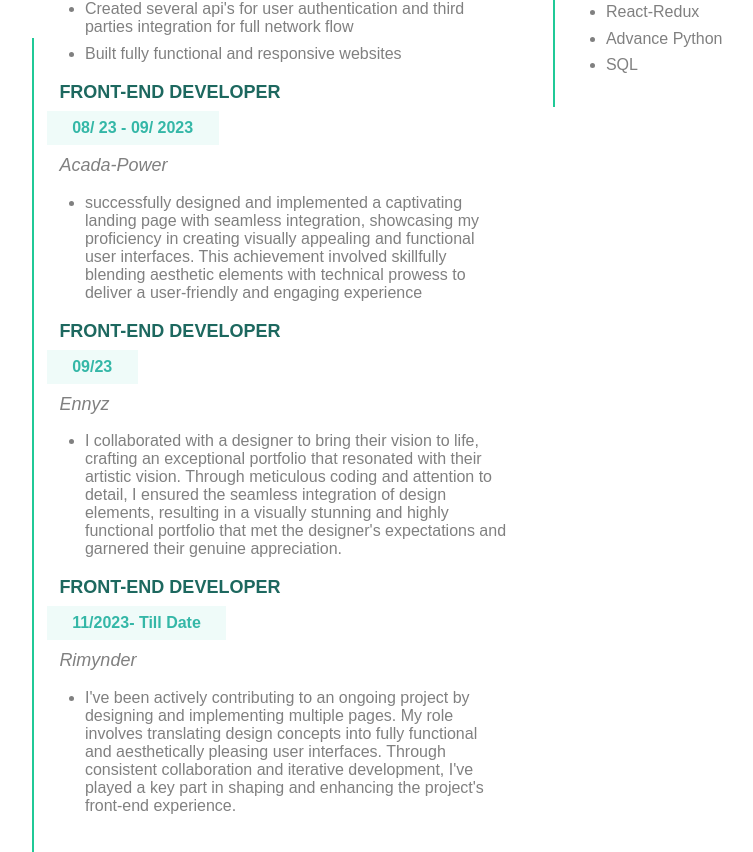
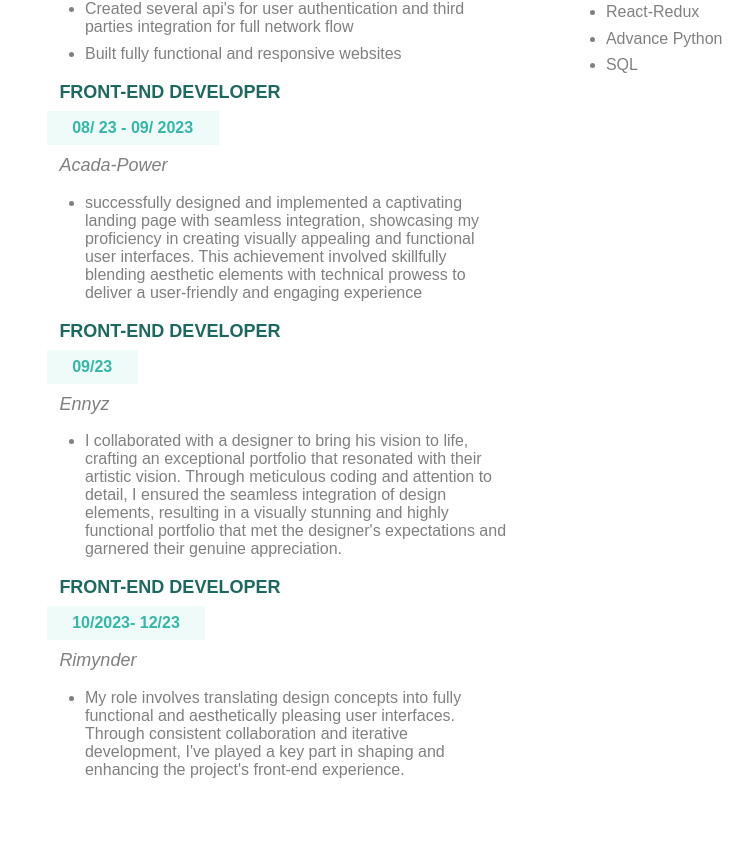
Before and after one commit to Akinyemi04/Portfolio, a React (Create React App) app: page /resume in a window 1280 px wide. Shown: the part 752-1604 px from the top of the page, without its empty margins (107-860 px from the left). Built offline with nearby package versions, Linux system fonts and the light colour scheme; a web font is replaced by a local one.

Commit message:
implementing changes

```diff
--- a/src/App.css
+++ b/src/App.css
@@ -699,6 +699,7 @@ header .icon .MuiSvgIcon-root:hover {
   position: absolute;
   left: 2vw;
   top: 18.6vh;
+  display: none;
   color: #20c997;
   font-size: x-large;
   transform: rotate(90deg) scaleX(13.5);
@@ -706,6 +707,7 @@ header .icon .MuiSvgIcon-root:hover {
 .resumex main section .circle {
   position: absolute;
   left: 2vw;
+  display: none;
   top: 1vh;
   color: #20c997;
   transform: scale(1.13);
--- a/src/App.scss
+++ b/src/App.scss
@@ -722,6 +722,7 @@ header {
         position: absolute;
         left: 2vw;
         top: 18.6vh;
+        display: none;
         color: #20c997;
         font-size: x-large;
         transform: rotate(90deg) scaleX(13.5);
@@ -729,6 +730,7 @@ header {
       .circle {
         position: absolute;
         left: 2vw;
+        display: none;
         top: 1vh;
         color: #20c997;
         transform: scale(1.13);
--- a/src/Components/Resume.js
+++ b/src/Components/Resume.js
@@ -87,7 +87,7 @@ const Resume = () => {
             <p className="content"> Ennyz</p>
             <ul>
               <li>
-                I collaborated with a designer to bring their vision to life,
+                I collaborated with a designer to bring his vision to life,
                 crafting an exceptional portfolio that resonated with their
                 artistic vision. Through meticulous coding and attention to
                 detail, I ensured the seamless integration of design elements,
@@ -97,16 +97,15 @@ const Resume = () => {
               </li>
             </ul>
             <p className="next-head">FRONT-END DEVELOPER</p>
-            <aside className="aside">11/2023- Till Date</aside>
+            <aside className="aside">10/2023- 12/23</aside>
             <p className="content">Rimynder</p>
             <ul>
               <li>
-                I've been actively contributing to an ongoing project by
-                designing and implementing multiple pages. My role involves
-                translating design concepts into fully functional and
-                aesthetically pleasing user interfaces. Through consistent
-                collaboration and iterative development, I've played a key part
-                in shaping and enhancing the project's front-end experience.
+                My role involves translating design concepts into fully
+                functional and aesthetically pleasing user interfaces. Through
+                consistent collaboration and iterative development, I've played
+                a key part in shaping and enhancing the project's front-end
+                experience.
               </li>
             </ul>
           </section>
```
Also changed, not shown: 1 other file (tests, documents, lock files or other folders).
